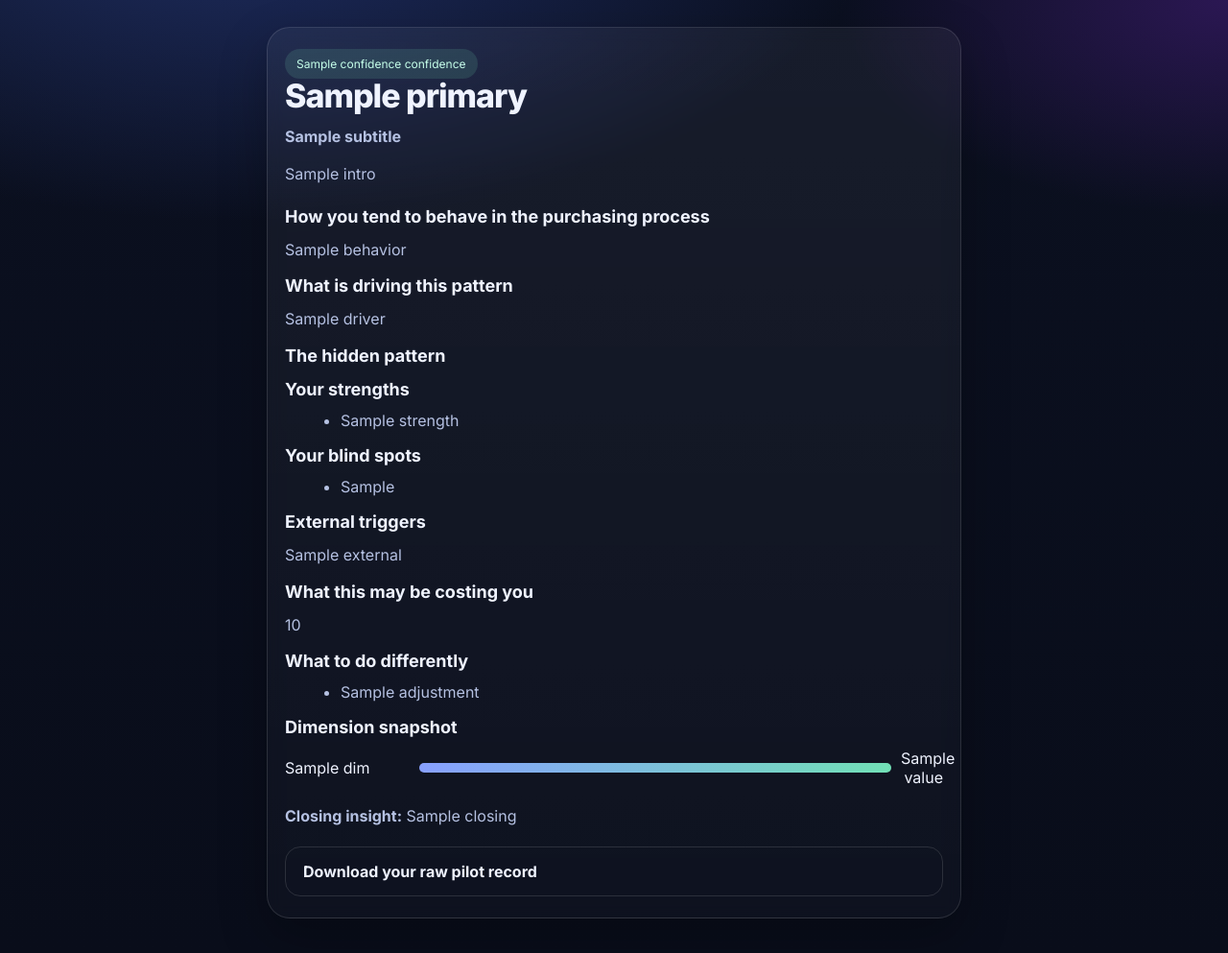
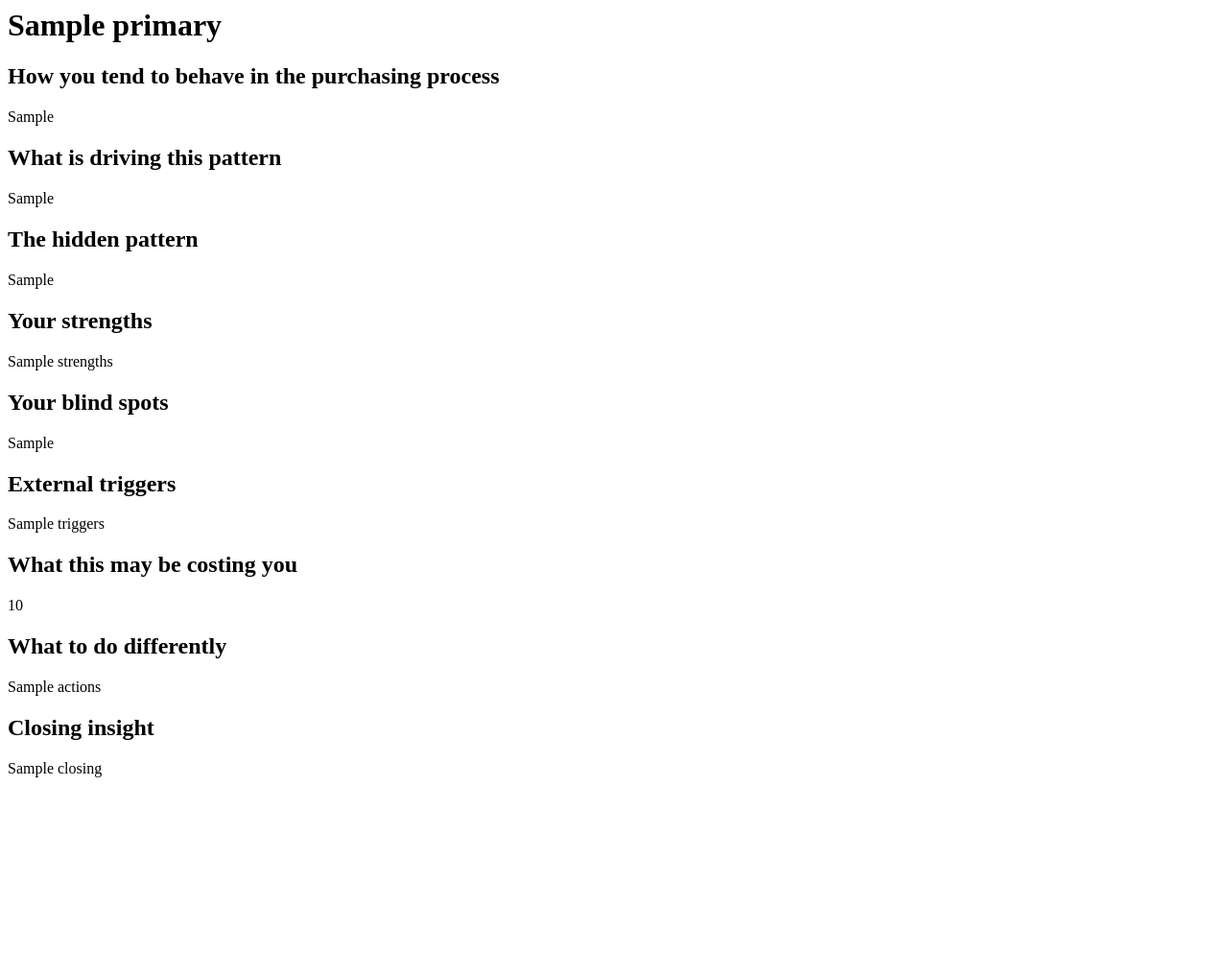
Before and after one commit to LAMARTINSus/behavioral-spending-atlas, a Flask app: template templates/report.html in a window 1280 px wide. Shown: the whole page at 96% size. After the commit the page ends 810 px from the top, so only its background shows below. Run offline with Flask 3, Linux system fonts and the light colour scheme; the template is opened without the code that fills it: most values are stand-ins (such as "Sample title", 1, 10 or a date in 2020).

Commit message:
Update report.html

```diff
--- a/templates/report.html
+++ b/templates/report.html
@@ -1,119 +1,28 @@
+<h1>{{ primary }}</h1>
 
-<!doctype html>
-<html lang="en">
-<head>
-  <meta charset="utf-8">
-  <meta name="viewport" content="width=device-width, initial-scale=1">
-  <title>Behavioral Spending Atlas</title>
-  <link rel="preconnect" href="https://fonts.googleapis.com">
-  <link rel="preconnect" href="https://fonts.gstatic.com" crossorigin>
-  <link href="https://fonts.googleapis.com/css2?family=Inter:wght@400;500;600;700;800&display=swap" rel="stylesheet">
-  <style>
-    :root{
-      --bg:#0b1020; --panel:#121a31; --panel2:#17213f; --text:#eff3ff; --muted:#b5c1e2;
-      --accent:#7c96ff; --accent2:#a0b3ff; --ok:#77e1b5; --warn:#ffd18a;
-      --border:rgba(255,255,255,.12);
-    }
-    *{box-sizing:border-box}
-    body{
-      margin:0; font-family:Inter,system-ui,Arial,sans-serif; color:var(--text);
-      background: radial-gradient(1200px 600px at 20% -10%, #1f2e63 0%, transparent 55%),
-                  radial-gradient(900px 500px at 100% 0%, #2b1753 0%, transparent 45%),
-                  linear-gradient(180deg, #0b1020 0%, #090d1a 100%);
-      min-height:100vh;
-    }
-    .wrap{max-width:760px; margin:0 auto; padding:28px 18px 36px;}
-    .card{
-      background:linear-gradient(180deg, rgba(255,255,255,.05), rgba(255,255,255,.025));
-      border:1px solid var(--border); border-radius:24px; padding:22px 18px; box-shadow:0 20px 50px rgba(0,0,0,.25);
-      backdrop-filter: blur(8px);
-    }
-    .hero{padding:32px 22px}
-    h1,h2,h3{margin:0 0 12px}
-    h1{font-size:34px; line-height:1.05; font-weight:800; letter-spacing:-.03em}
-    h2{font-size:24px; font-weight:800; letter-spacing:-.02em}
-    h3{font-size:18px; font-weight:700}
-    p{color:var(--muted); line-height:1.6; margin:0 0 14px}
-    .btn{
-      display:inline-block; width:100%; border:none; border-radius:16px; padding:15px 18px; font-weight:700;
-      font-size:16px; cursor:pointer; background:linear-gradient(180deg, var(--accent2), var(--accent)); color:#0a1030;
-      text-decoration:none; box-shadow:0 10px 25px rgba(124,150,255,.35);
-    }
-    .ghost{background:transparent; color:var(--text); border:1px solid var(--border); box-shadow:none}
-    .meta{display:flex; justify-content:space-between; gap:12px; align-items:center; margin-bottom:16px; color:var(--muted); font-size:13px}
-    .progress{height:10px; background:rgba(255,255,255,.08); border-radius:999px; overflow:hidden}
-    .progress > div{height:100%; background:linear-gradient(90deg, var(--accent), #86b6ff)}
-    .option{
-      display:block; width:100%; text-align:left; margin:12px 0; padding:16px 16px; border-radius:18px;
-      border:1px solid var(--border); background:rgba(255,255,255,.03); color:var(--text); font-size:15px; line-height:1.45; cursor:pointer;
-    }
-    .option:hover{background:rgba(255,255,255,.06)}
-    .tag{display:inline-block; padding:6px 10px; border-radius:999px; background:rgba(124,150,255,.15); color:#cfd9ff; font-size:12px; margin-bottom:12px}
-    .grid2{display:grid; grid-template-columns:1fr; gap:12px}
-    @media(min-width:700px){ .grid2{grid-template-columns:1fr 1fr} }
-    input, select{
-      width:100%; padding:14px 14px; border-radius:14px; border:1px solid var(--border);
-      background:rgba(255,255,255,.04); color:var(--text); font-size:15px;
-    }
-    label{display:block; font-size:14px; color:#d7e0ff; margin-bottom:8px; font-weight:600}
-    .small{font-size:13px; color:var(--muted)}
-    .radio-group{display:grid; gap:10px}
-    .radio{
-      display:flex; gap:10px; align-items:flex-start; padding:14px; border:1px solid var(--border); border-radius:14px; background:rgba(255,255,255,.03)
-    }
-    .pill{display:inline-block; padding:8px 12px; border-radius:999px; background:rgba(119,225,181,.14); color:#c6ffea; font-size:12px}
-    .barrow{display:grid; grid-template-columns:130px 1fr 44px; gap:10px; align-items:center; margin:10px 0}
-    .bar{height:10px; background:rgba(255,255,255,.08); border-radius:999px; overflow:hidden}
-    .bar > div{height:100%; background:linear-gradient(90deg, #88a0ff, #71e0b6)}
-    ul{margin:0 0 16px 18px; color:var(--muted)}
-    li{margin:8px 0}
-  </style>
-</head>
-<body>
-  <div class="wrap">
+<h2>How you tend to behave in the purchasing process</h2>
+<p>{{ page_1 }}</p>
 
-<div class="card">
-  <div class="pill">{{ confidence }} confidence</div>
-  <h1>{{ primary }}</h1>
-  <p><strong>{{ subtitle }}</strong></p>
-  <p>{{ intro }}</p>
+<h2>What is driving this pattern</h2>
+<p>{{ page_2 }}</p>
 
-  <h3 style="margin-top:20px">How you tend to behave in the purchasing process</h3>
-  <p>{{ behavior }}</p>
+<h2>The hidden pattern</h2>
+<p>{{ page_3 }}</p>
 
-  <h3>What is driving this pattern</h3>
-  <p>{{ driver }}</p>
+<h2>Your strengths</h2>
+<p>{{ strengths }}</p>
 
-  <h3>The hidden pattern</h3>
-  <p>{{ hidden }}</p>
+<h2>Your blind spots</h2>
+<p>{{ blind_spots }}</p>
 
-  <h3>Your strengths</h3>
-  <ul>{% for s in strengths %}<li>{{ s }}</li>{% endfor %}</ul>
+<h2>External triggers</h2>
+<p>{{ triggers }}</p>
 
-  <h3>Your blind spots</h3>
-  <ul>{% for b in blind_spots %}<li>{{ b }}</li>{% endfor %}</ul>
+<h2>What this may be costing you</h2>
+<p>{{ cost }}</p>
 
-  <h3>External triggers</h3>
-  <p>{{ external }}</p>
+<h2>What to do differently</h2>
+<p>{{ actions }}</p>
 
-  <h3>What this may be costing you</h3>
-  <p>{{ cost }}</p>
-
-  <h3>What to do differently</h3>
-  <ul>{% for a in adjustments %}<li>{{ a }}</li>{% endfor %}</ul>
-
-  <h3>Dimension snapshot</h3>
-  {% for d in all_dims %}
-    <div class="barrow">
-      <div>{{ d.label }}</div>
-      <div class="bar"><div style="width: {{ d.value }}%"></div></div>
-      <div style="text-align:right">{{ d.value }}</div>
-    </div>
-  {% endfor %}
-
-  <p style="margin-top:18px"><strong>Closing insight:</strong> {{ closing }}</p>
-  <div style="margin-top:18px">
-    <a class="btn ghost" href="{{ url_for('export_me') }}">Download your raw pilot record</a>
-  </div>
-</div>
-</div></body></html>
+<h2>Closing insight</h2>
+<p>{{ closing }}</p>
```
